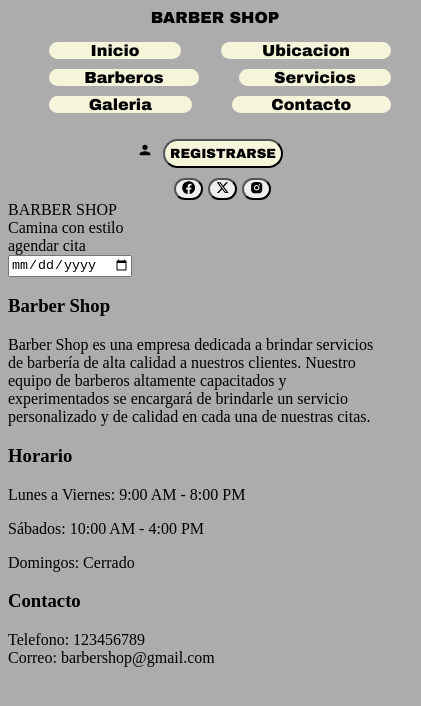
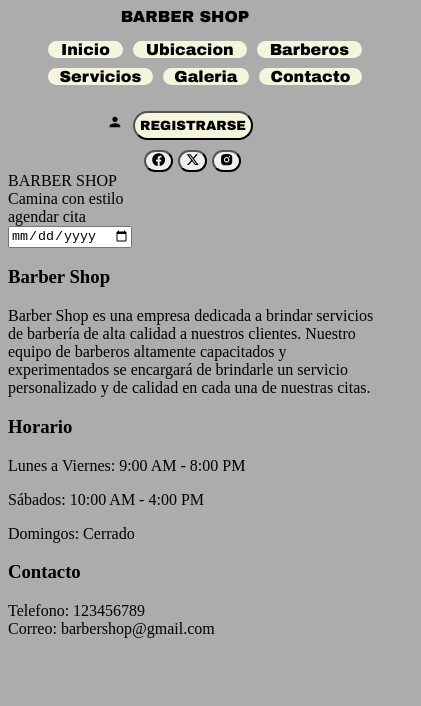
Before and after one commit to DanielMMiralles/Barbershop, a React (Vite) app: page / in a window 390 px wide. Shown: the top 706 px of the page, 421 px wide, since content can reach past the window. Built offline with nearby package versions, Linux system fonts and the light colour scheme.

Commit message:
bug fixed tlf compatible navBar

```diff
--- a/src/index.css
+++ b/src/index.css
@@ -21,12 +21,8 @@ ul{
 
 
 nav {
-    border: #33333300 1px solid;
-    border-radius: 30px ;
     font-style: sans-serif;
     font-family: "Arial Black";
-    width: 100%;
-    height: 100%;
     display: flex;
     flex-wrap: wrap;
     justify-content: space-between;
@@ -35,19 +31,17 @@ nav {
 }
 
 .nave li:hover{
-    width: 100%;
-    height: 100%;
     box-shadow: 0 5px 7px 0 #333;
     transform: translateY(-3px);
 }
 
 .nave {
     list-style: none;
+    gap: 10px;
 }
 
 .nave li {
     text-align: center;
-    margin-right: 30px;
     border-radius: 20px;
     background-color:beige;
     padding: 0px 10px 0px 10px;
@@ -73,12 +67,6 @@ body{
     justify-items: center;
 }
 
-.nubes{
-    background-color: #f0f0f0;
-    width: 100%;
-    height: 100%;
-
-}
 .no-style { /*para links que no queremos q se vean azules y subrayados*/
     color: inherit; /* Hereda el color del elemento padre */
     text-decoration: none; /* Elimina el subrayado */
@@ -95,14 +83,22 @@ body{
 
 @media (max-width: 768px) { /* Cambia el valor según tus necesidades para que se vea bien en tlf,
     se ajusta una condicion que si cumplida se hace lo de abajo*/
+    .Titulo{
+        margin: 0px;
+        padding: 0px;
+    }
     nav {
         flex-direction: column;
+        margin-right: 20px;
     }
     .nave {
         display: flex;
         flex-wrap: wrap; /* Permite que los elementos se envuelvan */
         justify-content: center; /* Centra los elementos en cada fila */
         gap: 10px; /* Espaciado entre los elementos */
-        width: 100%;
+
+    }
+    .nave li {
+        flex: 1 1 auto; /* Permite que los elementos se ajusten al espacio disponible */
     }
 }
--- a/src/navBar.jsx
+++ b/src/navBar.jsx
@@ -8,7 +8,7 @@ import './index.css';
 export const NavBar = () => {
     return(
     <nav>
-        <span >BARBER SHOP</span>
+        <span className="Titulo">BARBER SHOP</span>
         <ul className="nave">
             <li><a className="no-style" href="/">Inicio</a></li>
             <li><a className="no-style" href="/Ubicacion">Ubicacion</a></li>
```
